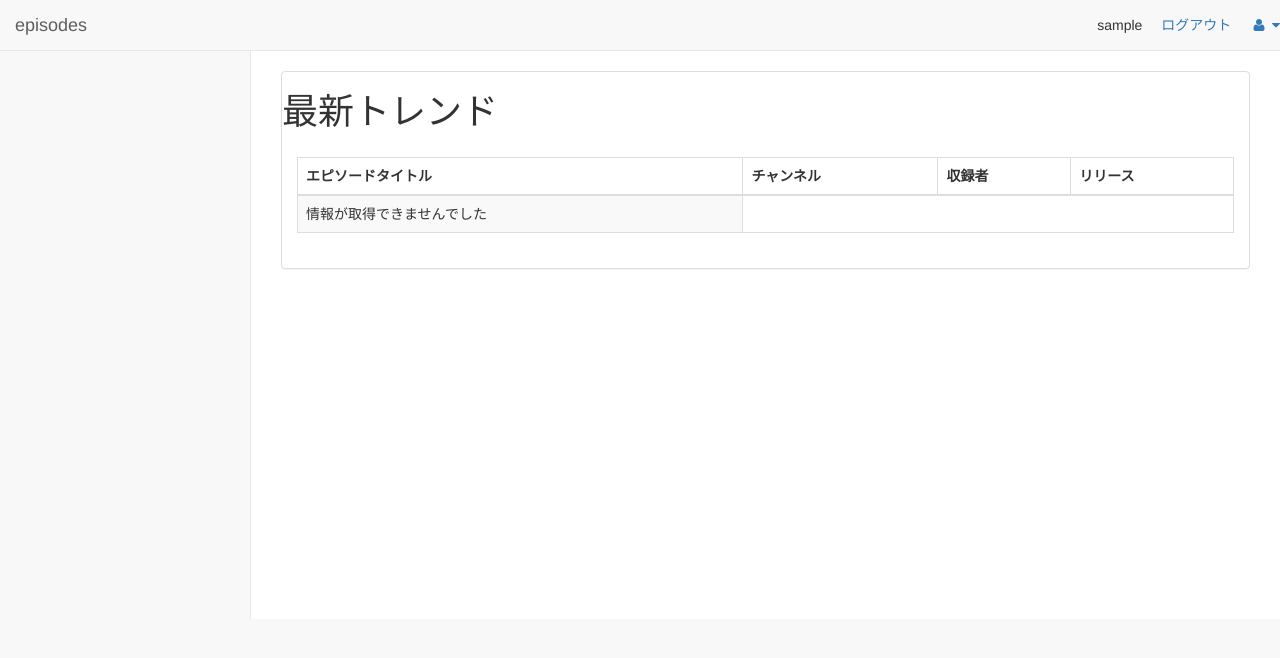
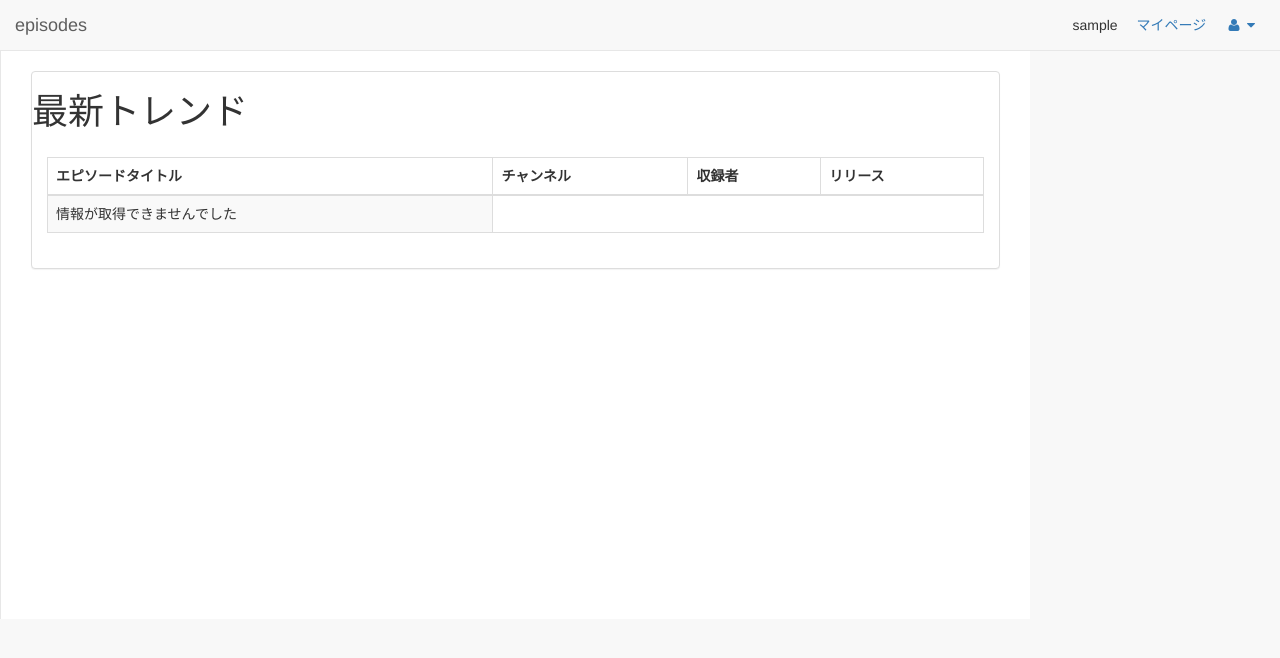
Before and after one commit to kita83/episodes, a Django app: page / in a window 1280 px wide. Shown: the top 658 px of the page. Run offline with Django 3.2, Linux system fonts and the light colour scheme; the visitor is signed in with stand-in values (Sample User, id 1); data that the repository does not hold is empty; some libraries are stand-ins or nearby versions.

Commit message:
indexのリストを左に移動

```diff
--- a/feed/views.py
+++ b/feed/views.py
@@ -35,8 +35,11 @@ def index(request):
             'released_at': released_at
         }
         feeds.append(tmp)
+
+    # debug
     pp = pprint.PrettyPrinter(indent=4)
     pp.pprint(feeds)
+
     context = {
         'feeds': feeds
     }
@@ -45,6 +48,9 @@ def index(request):
 
 
 class LoginView(views.LoginView):
+    """
+    ログインページへ遷移
+    """
     template_name = 'feed/login.html'
     ACCOUNT_AUTHENTICATED_LOGIN_REDIRECTS = False
 
@@ -60,6 +66,9 @@ login = LoginView.as_view()
 
 
 class LogoutView(views.LogoutView):
+    """
+    ログアウトページへ遷移
+    """
     def get(self, *args, **kwargs):
         return self.post(*args, **kwargs)
 
@@ -73,6 +82,9 @@ logout = LogoutView.as_view()
 
 
 class SignupView(views.SignupView):
+    """
+    サインアップページへ遷移
+    """
     template_name = 'feed/signup.html'
     ACCOUNT_AUTHENTICATED_LOGIN_REDIRECTS = False
 
--- a/static/manager/css/structure.css
+++ b/static/manager/css/structure.css
@@ -17,3 +17,11 @@
 .no-margin {
     margin: 0 !important;
 }
+
+ul.nav {
+    padding-right: 25px;
+}
+
+#page-wrapper {
+    margin: 0 250px 0 0;
+}
--- a/templates/base.html
+++ b/templates/base.html
@@ -34,7 +34,7 @@
           <li class="dropdown">
             {% if user.is_authenticated %}
               <li>{{ user.username }}</li>
-              <li><a href="{% url 'account_logout' %}">ログアウト</a></li>
+              <li><a href="{% url 'account_logout' %}">マイページ</a></li>
             {% else %}
               <li><a href="{% url 'account_login' %}">ログイン</a></li>
               <li><a href="{% url 'account_signup' %}">サインアップ</a></li>
@@ -48,7 +48,7 @@
               <li><a href="#"><i class="fa fa-gear fa-fw"></i> Settings</a>
               </li>
               <li class="divider"></li>
-              <li><a href="login.html"><i class="fa fa-sign-out fa-fw"></i> Logout</a>
+              <li><a href="{% url 'account_logout' %}"><i class="fa fa-sign-out fa-fw"></i> Logout</a>
               </li>
             </ul>
             <!-- /.dropdown-user -->
```
